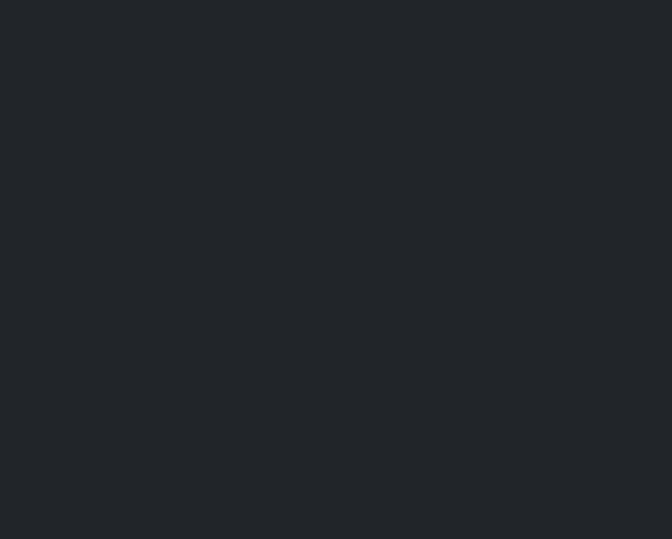
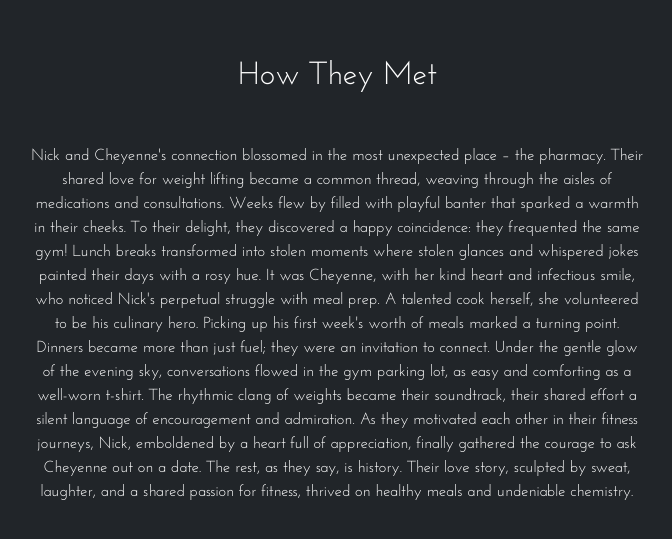
Before and after one commit to ncapel/capel-wedding-app, a React (Create React App) app: page / in a window 1280 px wide. Shown: the part 1551-2090 px from the top of the page, without its empty margins (303-975 px from the left). Before the commit the page ends 800 px from the top, so only its background shows below. Built offline with nearby package versions, Linux system fonts and the light colour scheme.

Commit message:
tweaks to navbar, added story and weddinginfo component

```diff
--- a/public/index.html
+++ b/public/index.html
@@ -27,7 +27,7 @@
     -->
     <title>Capel's Wedding</title>
   </head>
-  <body>
+  <body class="full-screen-background">
     <noscript>You need to enable JavaScript to run this app.</noscript>
     <div id="root"></div>
     <!--
--- a/src/App.js
+++ b/src/App.js
@@ -1,12 +1,16 @@
 import React from 'react';
 import NavBar from './Components/Nav';
 import Header from './Components/Header';
+import Story from './Components/OurStory';
+import WeddingInfo from './Components/Info';
 
 function App() {
   return (
-    <div className='full-screen-background'>
+    <div>
+      <NavBar/>
       <Header/>
-      <NavBar/>
+      <Story/>
+      <WeddingInfo/>
     </div>
   );
 }
--- a/src/Components/Header.js
+++ b/src/Components/Header.js
@@ -8,10 +8,10 @@ function Header() {
     const days = Math.floor(countDown / (1000 * 60 * 60 * 24));
 
     return (
-        <div className='text-center text-white header'>
+        <div id='home' className='text-center text-white header'>
             <h1 className='mb-3 title'>Nicholas & Cheyenne</h1>
             <h5 className='sub-title'>November 10, 2024 • Hickory, NC</h5>
-            <h5 className='sub-title'>{days + ' days to go!'.toUpperCase()}</h5>
+            <h5 className='sub-title'>{days + ' DAYS TO GO!'}</h5>
         </div>
     );
 };
--- /dev/null
+++ b/src/Components/Info.js
@@ -0,0 +1,28 @@
+import React from 'react';
+import { Row, Col, Image} from 'react-bootstrap';
+
+function WeddingInfo () {
+    return (
+        <Row className="d-flex justify-content-center wed-info">
+            <Col xxs={12} md={8} lg={6} className="text-center mb-3">
+                <Image src='./src/assets/img/warehouse18.jpg' alt='pic of the venue'/>
+                <p className='sub-title'></p>
+            </Col>
+            <Col xs={12} md={8} lg={6} className="p-0">
+                <div className='map'>
+                <iframe
+                    title='map'
+                    width="100%"
+                    height="100%"
+                    loading="lazy"
+                    allowFullScreen
+                    referrerPolicy="no-referrer-when-downgrade"
+                    src={`https://www.google.com/maps/embed?pb=!1m18!1m12!1m3!1d3238.7887913107215!2d-81.33861818707602!3d35.73141257245663!2m3!1f0!2f0!3f0!3m2!1i1024!2i768!4f13.1!3m3!1m2!1s0x885131d4f2682a83%3A0x1e39144d693e8dec!2sWarehouse%2018%20Venues!5e0!3m2!1sen!2sus!4v1718403780012!5m2!1sen!2sus`}
+                />
+                </div>
+            </Col>
+        </Row>
+    );
+};
+
+export default WeddingInfo;
--- a/src/Components/Nav.js
+++ b/src/Components/Nav.js
@@ -1,40 +1,3 @@
-// import React, {useState} from 'react';
-// import Navbar from 'react-bootstrap/Navbar';
-// import Nav from 'react-bootstrap/Nav';
-// import Container from 'react-bootstrap/Container';
-// import Collapse from 'react-bootstrap/Collapse';
-// import NavbarToggle from 'react-bootstrap/NavbarToggle';
-
-
-// function NavBar() {
-//     const [isOpen, setIsOpen] = useState(false);
-
-//     const toggleNav = () => {
-//         setIsOpen(!isOpen);
-//     };
-
-//     return (
-//     <Navbar expand='never' fixed='top' className='vertical-navbar'>
-//         <Container>
-//             <NavbarToggle aria-controls='basic-navbar-nav' onClick={toggleNav} className='bg-warning' />
-//             <Collapse in={isOpen} id='basic-navbar-nav'>
-//             <Nav className='me-auto'>
-//                 <Nav.Link href='#' className='text-white'>Home</Nav.Link>
-//                 <Nav.Link href='#' className='text-white'>Our Story</Nav.Link>
-//                 <Nav.Link href='#' className='text-white'>Meet the Team</Nav.Link>
-//                 <Nav.Link href='#' className='text-white'>Wedding Info</Nav.Link>
-//                 <Nav.Link href='#' className='text-white'>RSVP</Nav.Link>
-//                 <Nav.Link href='#' className='text-white'>Registry</Nav.Link>
-//                 <Nav.Link href='#' className='text-white'>Vendors</Nav.Link>
-//             </Nav>
-//             </Collapse>
-//         </Container>
-//     </Navbar>
-//     );
-// }
-
-// export default NavBar;
-
 import React, { useState, useEffect } from 'react';
 import Navbar from 'react-bootstrap/Navbar';
 import Nav from 'react-bootstrap/Nav';
@@ -66,17 +29,17 @@ function NavBar() {
         )}
             <Collapse in={isLargeViewport || isOpen} id='basic-navbar-nav'>
             <Nav className='me-auto'>
-                <Nav.Link href='#' className='a-color'>Home</Nav.Link>
-                <Nav.Link href='#' className='a-color'>Our Story</Nav.Link>
-                <Nav.Link href='#' className='a-color'>Wedding Info</Nav.Link>
+                <Nav.Link href='/#home' className='a-color'>Home</Nav.Link>
+                <Nav.Link href='/#our-story' className='a-color'>Our Story</Nav.Link>
+                <Nav.Link href='/#wedding-info' className='a-color'>Wedding Info</Nav.Link>
                 <Nav.Link href='#' className='a-color'>RSVP</Nav.Link>
                 <Nav.Link href='#' className='a-color'>Registry</Nav.Link>
-                <Nav.Link href='#' className='a-color'>Vendors</Nav.Link>
+                <Nav.Link href='/#vendors' className='a-color'>Vendors</Nav.Link>
             </Nav>
             </Collapse>
         </Container>
         </Navbar>
     );
-}
+};
 
 export default NavBar;
--- /dev/null
+++ b/src/Components/OurStory.js
@@ -0,0 +1,32 @@
+import React from 'react';
+import { Container, Row, Col } from 'react-bootstrap';
+
+function Story() {
+    return (
+        <Container fluid className='text-center story'>
+            <Row>
+            <Col xs={12} md={8} lg={6} className='mx-auto'>
+                <h2 className='text-white sub-title mb-5'>How They Met</h2>
+                <p className='text-white sub-title'>
+                Nick and Cheyenne's connection blossomed in the most unexpected place – the pharmacy.
+                Their shared love for weight lifting became a common thread, weaving through the aisles of
+                medications and consultations. Weeks flew by filled with playful banter that sparked a warmth in their cheeks.
+                To their delight, they discovered a happy coincidence: they frequented the same gym!
+                Lunch breaks transformed into stolen moments where stolen glances and whispered jokes
+                painted their days with a rosy hue. It was Cheyenne, with her kind heart and infectious smile,
+                who noticed Nick's perpetual struggle with meal prep. A talented cook herself, she volunteered to be his culinary hero.
+                Picking up his first week's worth of meals marked a turning point. Dinners became more than just fuel; they were an
+                invitation to connect. Under the gentle glow of the evening sky, conversations flowed in the gym parking lot, as easy
+                and comforting as a well-worn t-shirt. The rhythmic clang of weights became their soundtrack, their shared effort a
+                silent language of encouragement and admiration. As they motivated each other in their fitness journeys, Nick, emboldened
+                by a heart full of appreciation, finally gathered the courage to ask Cheyenne out on a date.
+                The rest, as they say, is history. Their love story, sculpted by sweat, laughter, and a shared passion for fitness,
+                thrived on healthy meals and undeniable chemistry.
+                </p>
+            </Col>
+            </Row>
+        </Container>
+    );
+};
+
+export default Story;
--- a/src/index.css
+++ b/src/index.css
@@ -5,7 +5,7 @@ body {
     sans-serif;
   -webkit-font-smoothing: antialiased;
   -moz-osx-font-smoothing: grayscale;
-  background-color: #212529
+  background-color: #212529;
 }
 
 code {
@@ -17,7 +17,7 @@ code {
   font-family: 'TitleFont';
   src: local('TitleFont'), url(./assets/fonts/ChopinScript.ttf) format('truetype');
   /* other formats include: 'woff2', 'truetype, 'opentype',
-                            'embedded-opentype', and 'svg' */
+  'embedded-opentype', and 'svg' */
 }
 
 @font-face {
@@ -61,16 +61,10 @@ code {
   }
 
   .full-screen-background {
-    background-image: url('./assets/img/bg_pic.png');
+    /* background-image: url('./assets/img/bg_pic.png'); FIND BETTER IMAGE */
     height: 100vh;
     width: 100vw;
-    position: fixed;
-    top: 0;
-    left: 0;
-    z-index: 0;
-    background-repeat: repeat;
-    background-position: center;
-    background-size:cover;
+    overflow-y: scroll;
   }
 
   .title {
@@ -84,6 +78,19 @@ code {
 
   .header {
     margin-top: 450px;
+  }
+
+  .story {
+    margin-top: 1000px;
+  }
+
+  .wed-info {
+    margin-top: 1000px;
+  }
+
+  .map {
+    height: 500px;
+    width: 500px;
   }
 
 @media (min-width: 769px) and (max-width: 1023px) {
@@ -117,4 +124,12 @@ code {
 
   }
 
+  .story {
+    margin-top: 500px;
+  }
+
+  .wed-info {
+    margin-top: 500px;
+  }
+
 }
```
Also changed, not shown: src/assets/img/warehouse18.jpg (added).
